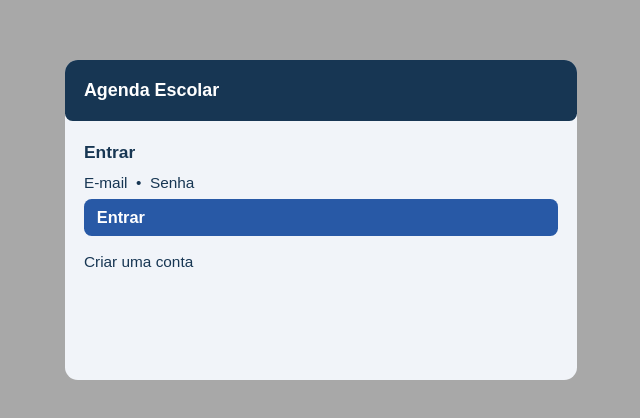
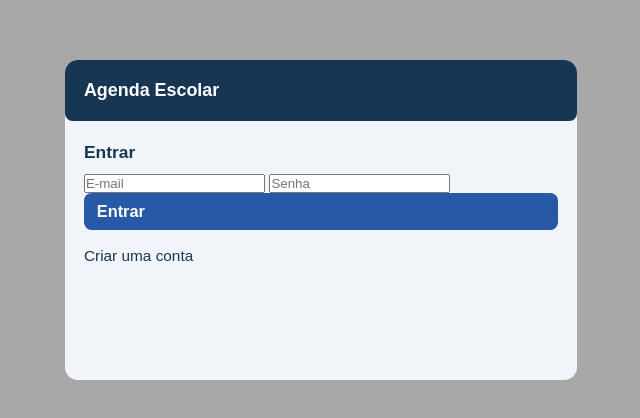
Before and after one commit to Heloixza/agenda-escolar-dupla-01, a plain HTML site: page index.html in a window 1280 px wide. Shown: the part 180-598 px from the top of the page, without its empty margins (319-959 px from the left). Drawn offline with Linux system fonts and the light colour scheme.

Commit message:
Update index.html

```diff
--- a/index.html
+++ b/index.html
@@ -19,9 +19,19 @@
 
             <h3 class="titulo">Entrar</h3>
 
-            <p class="campos">
-                E-mail&nbsp; • &nbsp;Senha
-            </p>
+            <div className="campos">
+                <input
+                    type="email"
+                    placeholder="E-mail"
+                    className="campo"
+                />
+
+                <input
+                    type="password"
+                    placeholder="Senha"
+                    className="campo"
+                />
+            </div>
 
             <button class="botao">Entrar</button>
 
```
